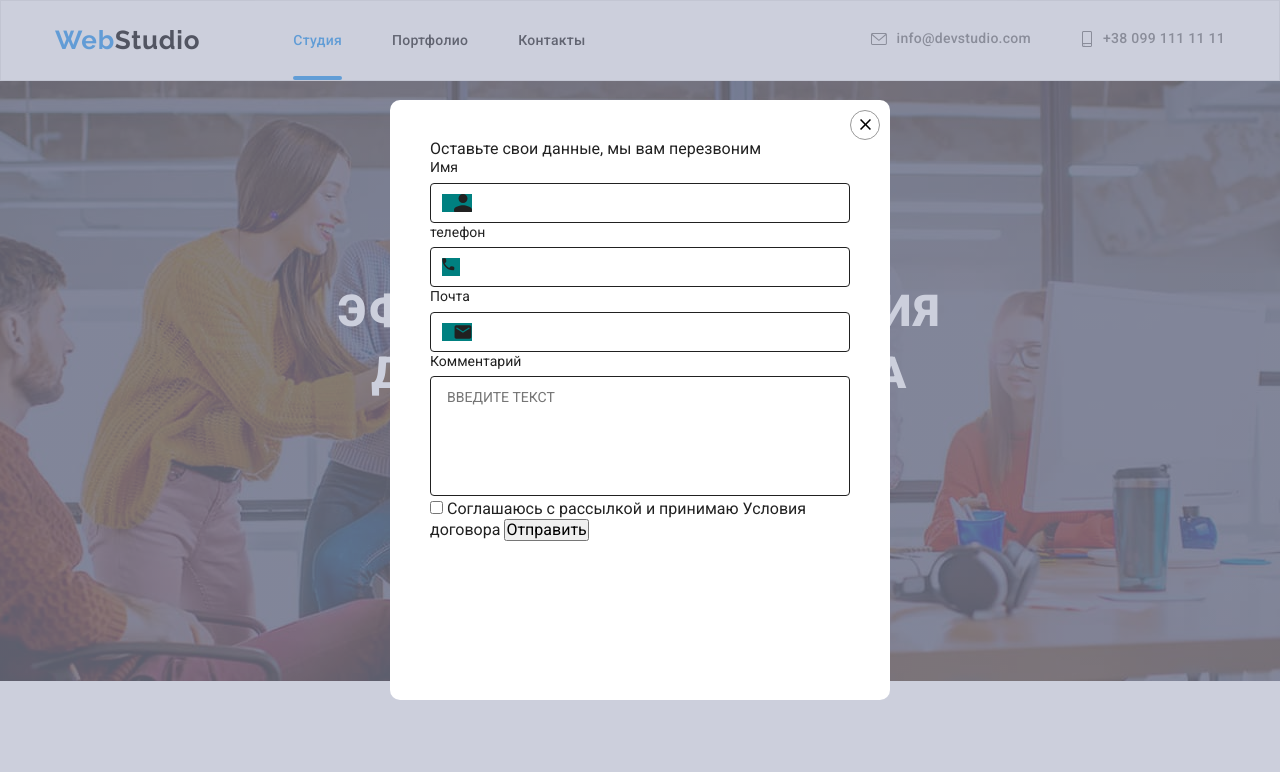
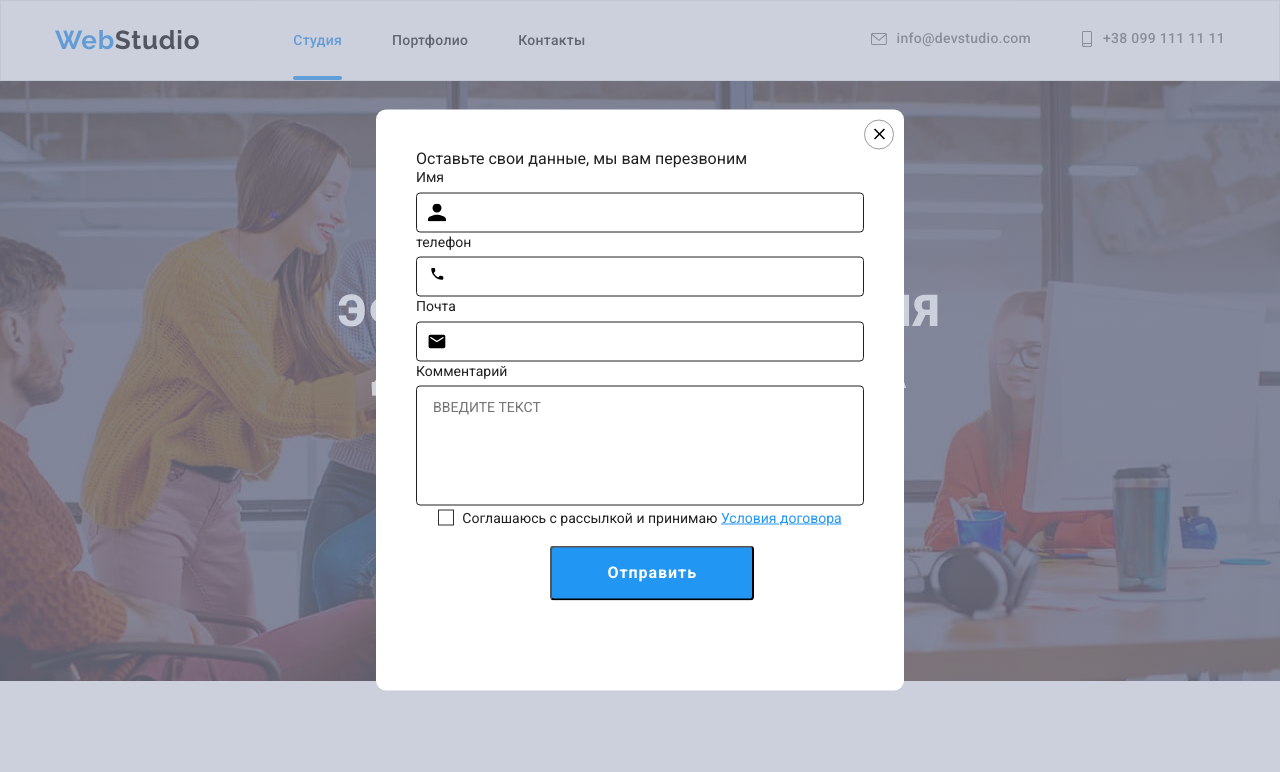
Before and after one commit to MagomedovaElena/goit-markup-hw-06, a plain HTML site: page index.html in a window 1280 px wide. Both pictures are taken after a click on the button "Заказать услугу". Shown: the top 772 px of the page. Drawn offline with Linux system fonts and the light colour scheme.

Commit message:
Задает иконки в модальном окне

```diff
--- a/css/styles.css
+++ b/css/styles.css
@@ -25,7 +25,17 @@ ul {
     padding: 0px 15px 0px 15px;
     margin: 0 auto;
 }
-
+.visually-hidden {
+    position: absolute;
+    white-space: nowrap;
+    width: 1px;
+    height: 1px;
+    overflow: hidden;
+    border: 0;
+    padding: 0;
+    clip: rect(0 0 0 0);
+    clip-path: inset(50%);margin: 1px;
+}
 
 /* header */
 .top-header {
@@ -536,8 +546,8 @@ margin-bottom: 20px;
 
 .modal {
     position: absolute;
-    width: 500px;
-    min-height: 600px;
+    width: 528px;
+    min-height: 581px;
     background-color: #FFFFFF;
     border-radius: 10px;
     top: 50%;
@@ -602,18 +612,19 @@ margin-bottom: 20px;
 }
 .modal-form-icon {
     display: block;
+    text-align: center;
     width: 18px;
     height: 18px;
     position: absolute;
     top: 50%;
     left: 12px;
     transform: translateY(-50%);
-    background-color: teal;
+    /* background-color: teal; */
     transition: border-color 250ms linear;
 
 }
 .modal-form-input:focus+ .modal-form-icon {
-    background-color: #2196F3;
+    fill: #2196F3;
 }
 
 .modal-form-message {
@@ -635,17 +646,51 @@ margin-bottom: 20px;
 .modal-form-message:focus {
     outline: none;
     border-color: #2196F3;
+}
 
+.modal-form-checkbox-label {
+    display: flex;
+    align-items: center;
+    justify-content: center;
+    font-size: 14px;
+    margin-bottom: 20px;
+}
+.modal-form-checkbox-label > a {
+    text-decoration: underline;
+    color: #2196F3;
+}
 .modal-form-checkbox-label::before {
     display: block;
     content: "";
-    width: 18px;
-    height: 18px;
+    width: 16px;
+    height: 16px;
+    margin-right: 8px;
     border: 1px solid #303030;
     cursor: pointer;
 }
-.modal-form-checkbox:checked + .
-modal-form-checkbox-label::before {
-    background-color: var(--accent-color);
+.modal-form-checkbox:checked + .modal-form-checkbox-label::before {
+    background-color: red;
     box-shadow: inset 0 0 0 4px #ffffff;
 }
+.modal-form-checkbox:focus +
+.modal-form-checkbox-label::before {
+   outline: 2px solid #188CE8;
+}
+.modal-form-button {
+    position: relative;
+    left: 30%;
+    padding: 10px 55px 10px 55px;
+    background: #2196F3;
+    box-shadow: 0 cpx 4px 4px rgba(0, 0, 0, 0.15);
+    border-radius: 4px;
+    font-weight: 700;
+    font-size: 16px;
+    line-height: 1.9;
+    letter-spacing: 0.06em;
+    color: #FFFFFF;
+    cursor: pointer;
+    transition: background-color 250ms cubic-bezier(0.4, 0, 0.2, 1);
+    }
+.modal-form-button:hover,
+.modal-form-button:focus {
+     background-color: #188CE8;
--- a/index.html
+++ b/index.html
@@ -511,8 +511,7 @@
             <span class="modal-form-wrapper">
                 <input type="text" class="modal-form-input"/>
                 <span class="modal-form-icon">
-                    <span class="modal-form-icon">
-                        <svg  class="modal-close-icon"
+                    <svg
                     width="18"
                     height="18"
                     >
@@ -520,13 +519,6 @@
                      </use>
                     </svg>
                 </span>
-            </span>
-
-              <!-- <svg>
-                  <use></use>
-              </svg>
-               -->
-
             </label>
     <!-- label for phone -->
             <label for="" class="modal-form-field"
@@ -539,10 +531,9 @@
                  title="099-000-00-00"
                  pattern="[0-9]-{3}-[0-9]-{3}-[0-9]-{2}-[0-9]-{2}"/>
                 <span class="modal-form-icon">
-                    <svg  class="modal-close-icon"
+                    <svg
                     width="13"
-                    height="13"
-                    >
+                    height="13">
                      <use href="./img/symbol-defs.svg#icon-phone">
                      </use>
                     </svg>
@@ -555,15 +546,13 @@
             <span class="modal-form-wrapper">
                 <input type="email" class="modal-form-input"/>
                 <span class="modal-form-icon">
-                    <span class="modal-form-icon">
-                        <svg  class="modal-close-icon"
+                    <svg
                     width="18"
                     height="18"
                     >
                      <use href="./img/symbol-defs.svg#icon-email">
                      </use>
                     </svg>
-                </span>
                  </span>
 
             </label>
@@ -576,11 +565,27 @@
               placeholder="Введите текст"
               ></textarea>
             </label>
-            <input type="checkbox" id="accept-policy"/>
-            <label for="accept-policy" class="modal-form-checkbox-label"
-            >Соглашаюсь с рассылкой и принимаю <a>Условия договора</a href="#"></label>
 
-          <button class="modal-form-button">Отправить</button>
+
+            <label for="accept-policy" class="modal-form-checkbox-label">
+                <input type="checkbox"
+             id="accept-policy"
+             class="modal-form-checkbox visually-hidden"
+             />
+                <!-- <span>
+                    <svg  class="icon-check"
+                    width="16"
+                    height="15"
+                    >
+                     <use href="./img/symbol-defs.svg#icon-check">
+                     </use>
+                    </svg>
+            </span>  -->
+            Соглашаюсь с рассылкой и принимаю&nbsp;
+            <a href="#">Условия договора</a>
+            </label>
+
+          <button class="modal-form-button" type="submit">Отправить</button>
 
           </form>
 
```
Lines whose indentation alone changed are shown as unchanged.
